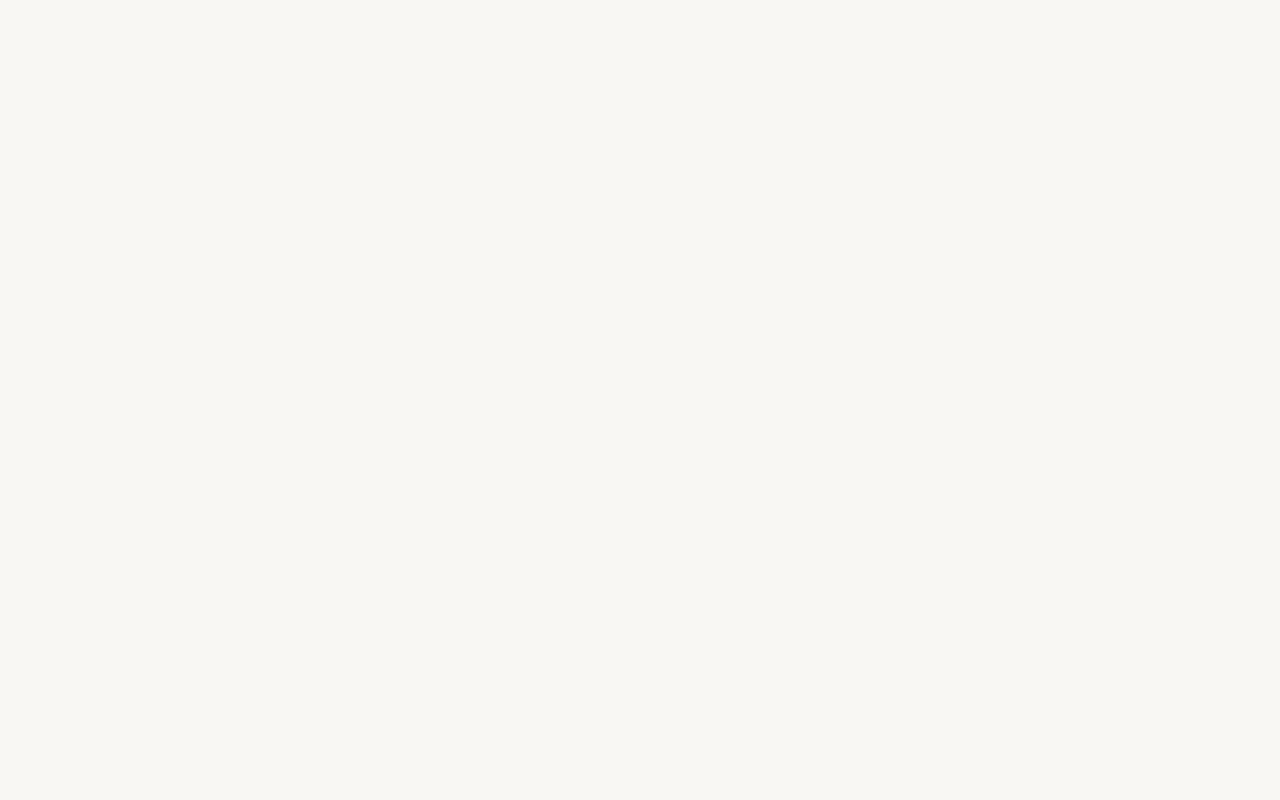
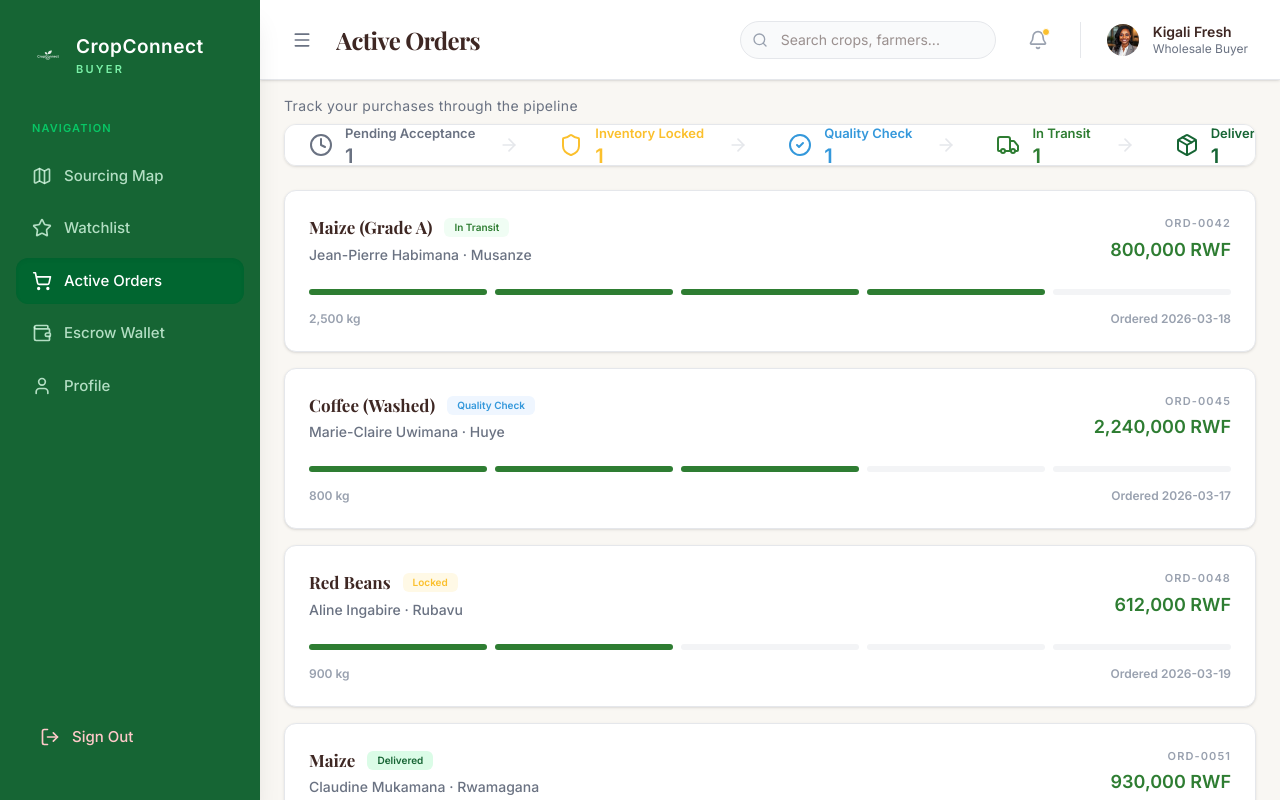
Before and after one commit to ISONIC0788/CropConnect-frontend, a React app in the folder frontend/: page /buyer/orders in a window 1280 px wide. Before the commit this address had no page. Built offline with nearby package versions, Linux system fonts and the light colour scheme; the HTML template or start-up script is replaced by a standard one.

Commit message:
feat[buyer/active oredr]:added activate order to buyer dashbaord

```diff
--- a/frontend/src/App.tsx
+++ b/frontend/src/App.tsx
@@ -21,7 +21,8 @@ import Settings from './pages/admin/Settings'
 // Buyer Components
 import BuyerLayout from './layouts/BuyerLayout'
 import SourcingMap from './pages/buyer/SourcingMap'
-import Watchlist from './pages/buyer/Watchlist' // <-- Added Watchlist Import
+import Watchlist from './pages/buyer/Watchlist'
+import ActiveOrders from './pages/buyer/ActiveOrders' // <-- ADDED ACTIVE ORDERS IMPORT
 
 const LandingPage = () => (
   <main>
@@ -51,7 +52,8 @@ function App() {
 
         {/* Buyer Routes */}
         <Route path="/buyer" element={<BuyerLayout><SourcingMap /></BuyerLayout>} />
-        <Route path="/buyer/watchlist" element={<BuyerLayout><Watchlist /></BuyerLayout>} /> {/* <-- Added Watchlist Route */}
+        <Route path="/buyer/watchlist" element={<BuyerLayout><Watchlist /></BuyerLayout>} />
+        <Route path="/buyer/orders" element={<BuyerLayout><ActiveOrders /></BuyerLayout>} /> {/* <-- ADDED ACTIVE ORDERS ROUTE */}
 
         <Route path="/logout" element={<div className="p-10 text-center">Logging out...</div>} />
       </Routes>
--- a/frontend/src/pages/buyer/ActiveOrders.tsx
+++ b/frontend/src/pages/buyer/ActiveOrders.tsx
@@ -0,0 +1,158 @@
+import { Clock, Shield, CheckCircle2, Truck, Package, ArrowRight } from 'lucide-react';
+
+// --- MOCK DATA ---
+const pipelineStages = [
+  { id: 'pending', label: 'Pending Acceptance', icon: <Clock className="w-6 h-6" />, color: 'text-gray-500', count: 1 },
+  { id: 'locked', label: 'Inventory Locked', icon: <Shield className="w-6 h-6" />, color: 'text-[#FBC02D]', count: 1 },
+  { id: 'quality', label: 'Quality Check', icon: <CheckCircle2 className="w-6 h-6" />, color: 'text-[#3498DB]', count: 1 },
+  { id: 'transit', label: 'In Transit', icon: <Truck className="w-6 h-6" />, color: 'text-[#2E7D32]', count: 1 },
+  { id: 'delivered', label: 'Delivered', icon: <Package className="w-6 h-6" />, color: 'text-[#166534]', count: 1 }
+];
+
+const mockOrders = [
+  {
+    id: 'ORD-0042',
+    crop: 'Maize (Grade A)',
+    status: 'In Transit',
+    stageIndex: 3, // 0-indexed corresponding to pipelineStages
+    farmer: 'Jean-Pierre Habimana',
+    district: 'Musanze',
+    amount: '800,000 RWF',
+    weight: '2,500 kg',
+    date: '2026-03-18',
+    statusBadge: 'bg-green-50 text-[#2E7D32]'
+  },
+  {
+    id: 'ORD-0045',
+    crop: 'Coffee (Washed)',
+    status: 'Quality Check',
+    stageIndex: 2,
+    farmer: 'Marie-Claire Uwimana',
+    district: 'Huye',
+    amount: '2,240,000 RWF',
+    weight: '800 kg',
+    date: '2026-03-17',
+    statusBadge: 'bg-blue-50 text-[#3498DB]'
+  },
+  {
+    id: 'ORD-0048',
+    crop: 'Red Beans',
+    status: 'Locked',
+    stageIndex: 1,
+    farmer: 'Aline Ingabire',
+    district: 'Rubavu',
+    amount: '612,000 RWF',
+    weight: '900 kg',
+    date: '2026-03-19',
+    statusBadge: 'bg-[#FFF9E6] text-[#FBC02D]'
+  },
+  {
+    id: 'ORD-0051',
+    crop: 'Maize',
+    status: 'Delivered',
+    stageIndex: 4,
+    farmer: 'Claudine Mukamana',
+    district: 'Rwamagana',
+    amount: '930,000 RWF',
+    weight: '3,000 kg',
+    date: '2026-03-14',
+    statusBadge: 'bg-green-100 text-[#166534]'
+  },
+  {
+    id: 'ORD-0053',
+    crop: 'Sorghum',
+    status: 'Pending',
+    stageIndex: 0,
+    farmer: 'Vestine Nyiraneza',
+    district: 'Ngoma',
+    amount: '810,000 RWF',
+    weight: '1,200 kg',
+    date: '2026-03-20',
+    statusBadge: 'bg-gray-100 text-gray-500'
+  }
+];
+
+// --- MAIN COMPONENT ---
+const ActiveOrders = () => {
+  return (
+    <div className="max-w-6xl mx-auto pb-12 flex flex-col h-full space-y-6">
+
+      {/* PAGE HEADER SUBTITLE */}
+      <div className="-mt-2 mb-2">
+        <p className="text-sm text-gray-500 tracking-wide">Track your purchases through the pipeline</p>
+      </div>
+
+      {/* TOP PIPELINE SUMMARY BAR */}
+      <div className="bg-white rounded-xl border border-gray-200 shadow-sm px-6 py-5 flex items-center justify-between overflow-x-auto no-scrollbar gap-4">
+        {pipelineStages.map((stage, idx) => (
+          <div key={stage.id} className="flex items-center min-w-max">
+
+            {/* Stage Info: Icon on left, Text stacked on right */}
+            <div className={`flex items-center gap-3 ${stage.color}`}>
+              <div>{stage.icon}</div>
+              <div className="flex flex-col justify-center">
+                <span className="text-[13px] font-bold mb-0.5">{stage.label}</span>
+                <span className="text-xl font-bold leading-none">{stage.count}</span>
+              </div>
+            </div>
+
+            {/* Arrow Separator */}
+            {idx < pipelineStages.length - 1 && (
+              <div className="mx-6 text-gray-200">
+                <ArrowRight className="w-5 h-5" />
+              </div>
+            )}
+          </div>
+        ))}
+      </div>
+
+      {/* ORDER CARDS LIST */}
+      <div className="flex-1 space-y-4">
+        {mockOrders.map(order => (
+          <div key={order.id} className="bg-white rounded-xl border border-gray-200 shadow-sm p-6 hover:shadow-md transition-shadow cursor-pointer">
+
+            {/* Top Info Row */}
+            <div className="flex justify-between items-start mb-6">
+              <div>
+                <div className="flex items-center gap-3 mb-1">
+                  <h3 className="font-bold text-[17px] text-[#3E2723]">{order.crop}</h3>
+                  <span className={`px-2.5 py-0.5 rounded-md text-[10px] font-bold ${order.statusBadge}`}>
+                    {order.status}
+                  </span>
+                </div>
+                <p className="text-sm text-gray-500 font-medium">{order.farmer} · {order.district}</p>
+              </div>
+              <div className="text-right">
+                <p className="text-[11px] text-gray-400 font-bold uppercase tracking-widest mb-1">{order.id}</p>
+                <p className="font-bold text-[#2E7D32] text-lg">{order.amount}</p>
+              </div>
+            </div>
+
+            {/* Segmented Pipeline Progress Bar (Thin style from image) */}
+            <div className="flex gap-2 mb-4">
+              {[0, 1, 2, 3, 4].map(segmentIndex => {
+                const isFilled = segmentIndex <= order.stageIndex;
+                return (
+                  <div
+                    key={segmentIndex}
+                    className={`h-1.5 flex-1 rounded-full transition-all duration-500 ${isFilled ? 'bg-[#2E7D32]' : 'bg-gray-100'}`}
+                  ></div>
+                );
+              })}
+            </div>
+
+            {/* Bottom Info Row */}
+            <div className="flex justify-between items-center text-xs font-bold text-gray-400 mt-2">
+              <p>{order.weight}</p>
+              <p>Ordered {order.date}</p>
+            </div>
+
+          </div>
+        ))}
+      </div>
+
+    </div>
+  );
+};
+
+export default ActiveOrders;
```
